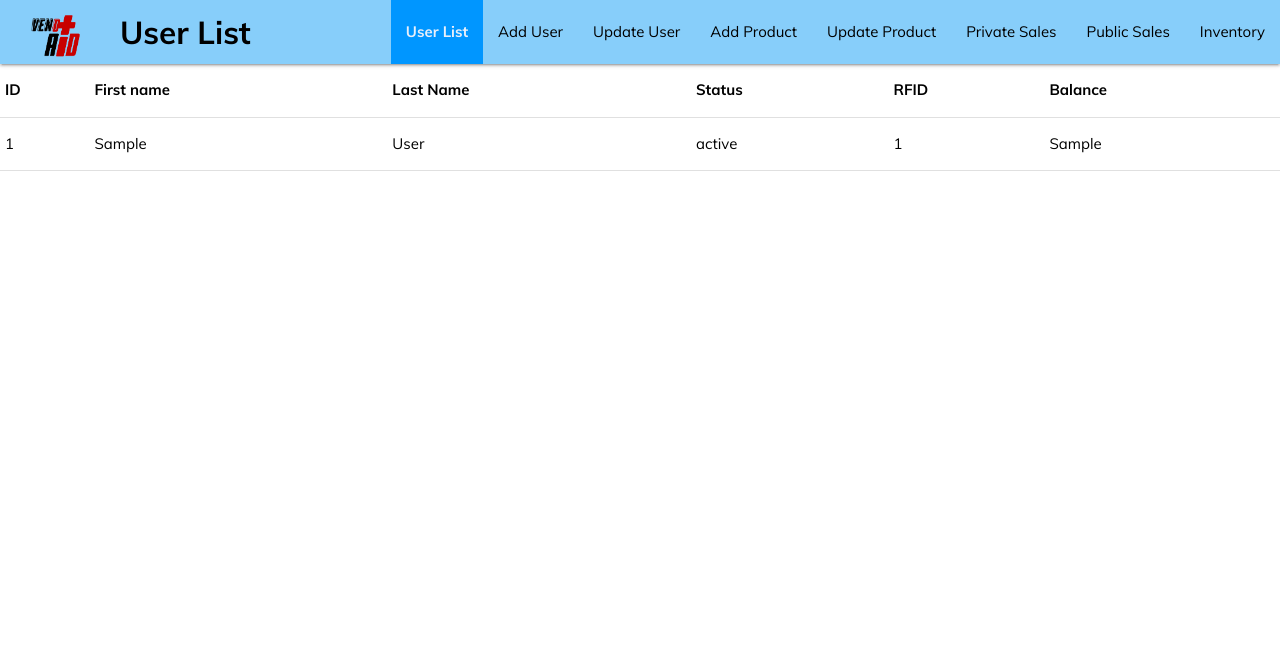
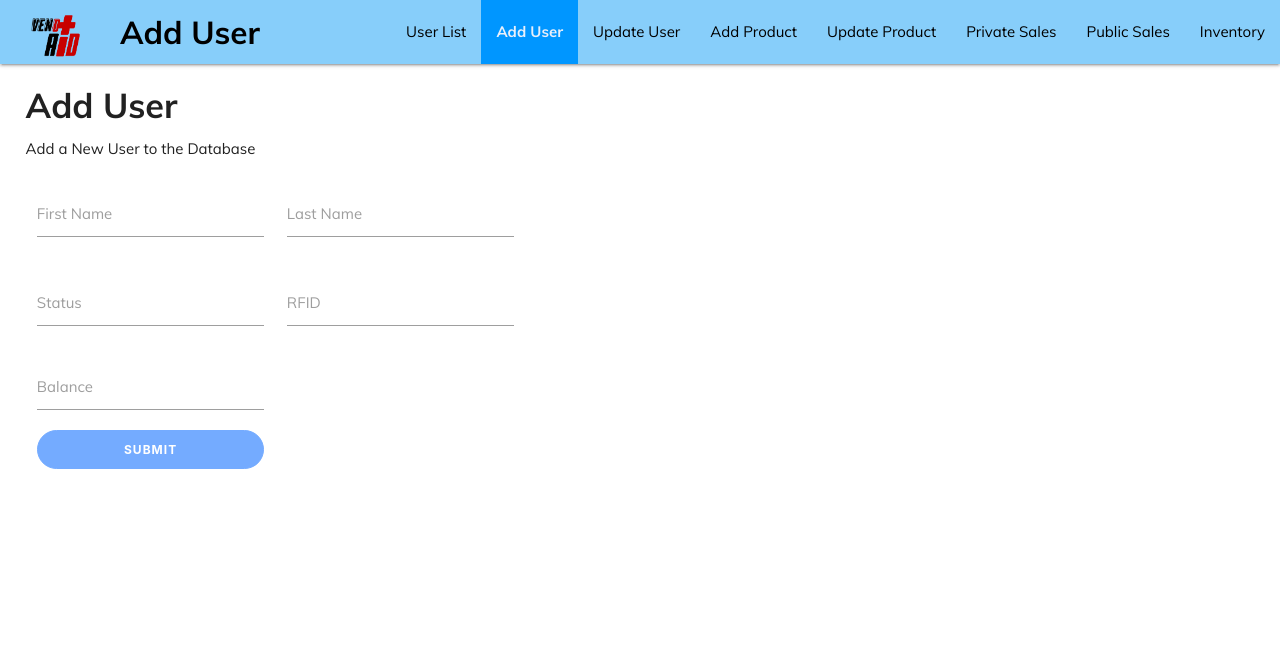
Before and after one commit to Tsukimiyu/vendaid, a PHP site: page /Userlist.php in a window 1280 px wide. Shown: the top 665 px of the page. Run offline with PHP 8.4, Linux system fonts and the light colour scheme; tables that the repository leaves empty or names only in its code hold one stand-in row (values such as "Sample post").

Commit message:
Update Userlist.php

```diff
--- a/Userlist.php
+++ b/Userlist.php
@@ -1,3 +1,27 @@
+<?php
+
+function updater($value,$lastname,$status,$rfid,$balance){
+    // Create connection
+    $conn = mysqli_connect('localhost', 'gypsy', 'admin', 'database');
+    $value =mysqli_real_escape_string($conn,$value);
+    // Check connection
+
+    if ($conn->connect_error) {
+        die("Connection failed: " . $conn->connect_error);
+    }
+    $sql = "INSERT INTO users (`FIRST_NAME`, `LAST_NAME`, `Status`, `RFID`, `Balance`) VALUES ('{$value}','{$lastname}','{$status}','{$rfid}','{$balance}')";
+    if ($conn->query($sql) === TRUE) {
+
+    } else {
+
+    }
+    $conn->close();
+}
+    if (isset($_POST['name']))
+        updater($_POST['name'],$_POST['lastname'],$_POST['status'],$_POST['rfid'],$_POST['balance'])
+
+?>
+
 <!DOCTYPE html>
 <html>
 <head>
@@ -15,17 +39,43 @@
             padding: 0;
 
 }
+    .button {
+    width: 100%;
+   border-radius: 20px;
+  border: 1px solid #74ABFF;
+  background-color: #74ABFF;
+  color: #FFFFFF;
+  font-size: 12px;
+  font-weight: bold;
+  padding: 12px 45px;
+  letter-spacing: 1px;
+  text-transform: uppercase;
+  transition: transform 80ms ease-in;
+}
+
+.row {
+      margin: 5px;
+      margin-left: 2%;
+    }
+ .headertitle{
+margin-left: 2%;
+font-weight: bold;
+    }
+   .headersub{
+margin-left: 2%;
+    }
+
   </style>
-	<title>User List</title>
+    <title>Add User</title>
 </head>
 <body>
       <nav>
-    <div  style="background-color: lightskyblue" class="nav-wrapper">
+    <div class="nav-wrapper" style="background-color: lightskyblue" >
      <a href="carousel.php"> <img class="navbar-logo" src="Images/vendaidbgblack.png"> </a>
-      <a href="useroption.php" style= "color:black; font-weight: bold;" href="#" class="brand-logo">User List</a>
+      <a href="useroption.php" style= "color:black; font-weight: bold;" href="#" class="brand-logo">Add User</a>
       <ul id="nav-mobile" class="right hide-on-med-and-down">
-        <li class="active"><a style= "background-color: #0096FF; color:#e8effa; font-weight: bold;" href="Userlist.php">User List</a></li>
-        <li><a style= "background-color: lightskyblue; color:black;" href="AddUser.php">Add User</a></li>
+        <li><a style= "background-color: lightskyblue; color:black;" href="Userlist.php">User List</a></li>
+        <li class="active"><a style= "background-color: #0096FF; color:#e8effa; font-weight: bold;" href="AddUser.php">Add User</a></li>
         <li><a style= "background-color: lightskyblue; color:black;" href="updateuserRFID.php">Update User</a></li>
         <li><a style= "background-color: lightskyblue; color:black;" href="AddProduct.php">Add Product</a></li>
         <li><a style= "background-color: lightskyblue; color:black;" href="updateproduct.php">Update Product</a></li>
@@ -35,52 +85,42 @@
       </ul>
     </div>
   </nav>
-  <?php $conn = mysqli_connect('localhost', 'gypsy', 'admin', 'database');
-$sql = "SELECT ID, FIRST_NAME, LAST_NAME, STATUS, RFID, Balance FROM users";
-$result = $conn->query($sql);
 
-echo "<font color=black> <table border='1'>
+ <h4 class="headertitle">  Add User </h4>
+  <p class="headersub">  Add a New User to the Database </p>
 
-<tr>
+ <div class="row">
+    <form style="height:500px;width:500px;" class="col s12" action="" method="post">
+      <div class="row">
+        <div class="row"></div>
+        <div class="input-field col s6">
+          <input id="first_name" name="name" type="text" style="color: black;" class="validate">
+          <label for="first_name">First Name</label>
+        </div>
+        <div class="input-field col s6">
+          <input id="last_name" name="lastname" type="text" style="color: black;" class="validate">
+          <label for="last_name">Last Name</label>
+        </div>
+        <div class="row"></div>
+        <div class="input-field col s6">
+          <input id="status" type="text" name="status" style="color: black;" class="validate">
+          <label for="status">Status</label>
+        </div>
 
-<th>ID</th>
-
-<th>First name</th>
-
-<th>Last Name</th>
-
-<th>Status</th>
-
-<th>RFID</th>
-
-<th>Balance</th>
-
-</tr>";
-
-while($row = $result->fetch_assoc())
-  {
-
-  echo "<tr>";
-
-  echo "<td>" . $row['ID'] . "</td>";
-
-  echo "<td>" . $row['FIRST_NAME'] . "</td>";
-
-  echo "<td>" . $row['LAST_NAME'] . "</td>";
-
-  echo "<td>" . $row['STATUS'] . "</td>";
-
-  echo "<td>" . $row['RFID'] . "</td>";
-
-  echo "<td>" . $row['Balance'] . "</td>";
+        <div class="input-field col s6">
+          <input id="rfid" type="text" name="rfid" style="color: black;" class="validate">
+          <label for="rfid">RFID</label>
+        </div>
+        <div class="input-field col s6">
+          <input id="balance" type="text" name="balance"style="color: black;" class="validate">
+          <label for="balance">Balance</label>
+        <input class="button" type="submit" /><br/>
+        </div>
+        <div class="row"></div>
+      </div>
+  </div>
 
 
-  echo "</tr>";
 
-  }
-
-echo "</table>";
-
-?>
 </body>
 </html>
```
Lines whose indentation alone changed are shown as unchanged.
